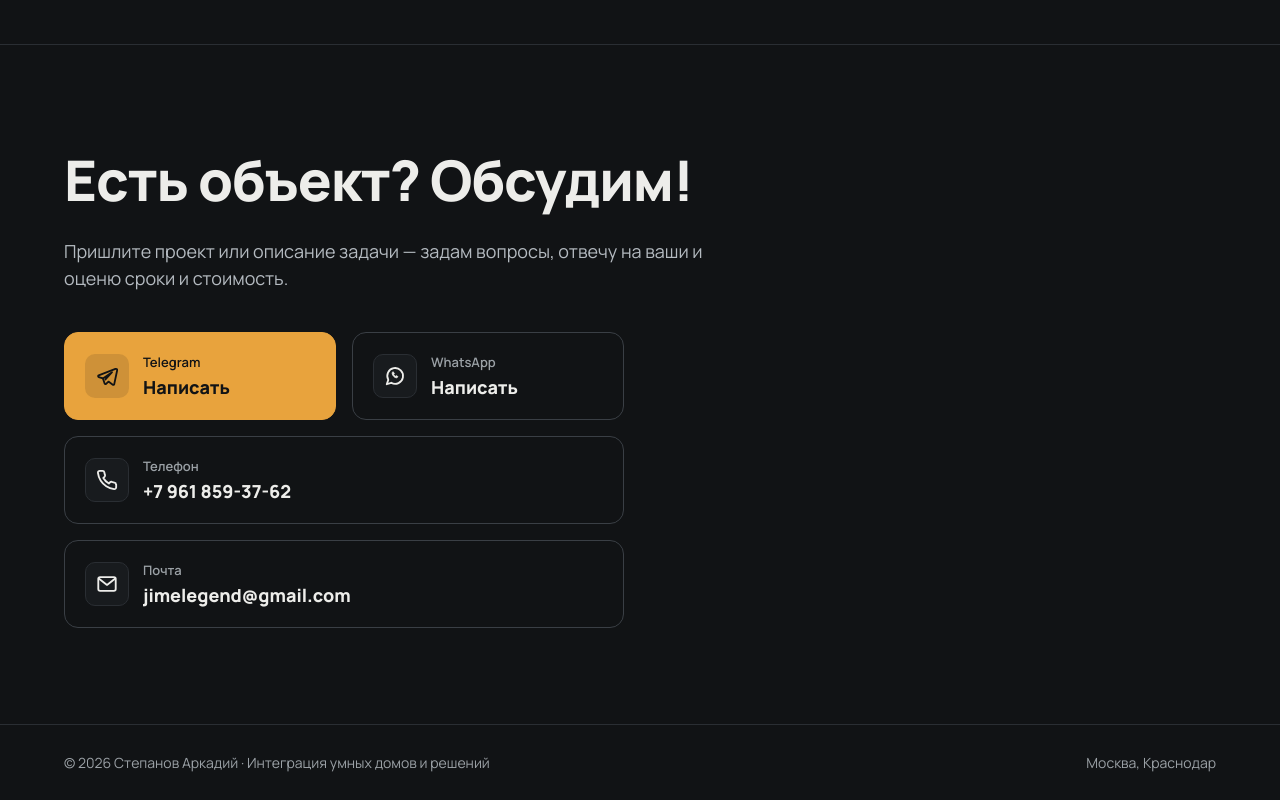
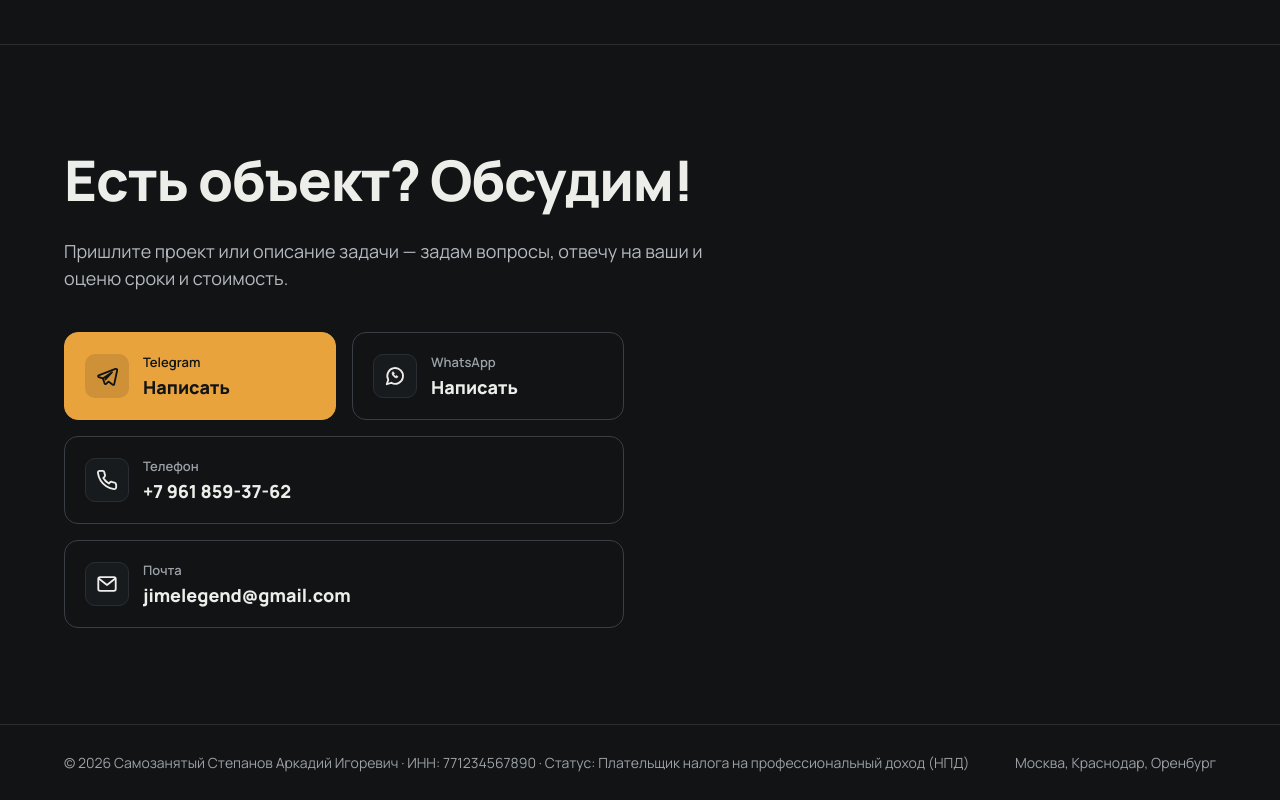
Before and after one commit to JimeLegend/jimelegend.github.io, a plain HTML site: page index.html in a window 1280 px wide. Shown: the part 5195-5995 px from the top of the page. Drawn offline with Linux system fonts and the light colour scheme.

Commit message:
Добавлен ИНН и статус НПД

```diff
--- a/index.html
+++ b/index.html
@@ -741,8 +741,8 @@
 
   <footer>
     <div class="wrap foot">
-      <span>© <span id="year">2026</span> Степанов Аркадий · Интеграция умных домов и решений</span>
-      <span>Москва, Краснодар</span>
+      <span>© <span id="year">2026</span> Самозанятый Степанов Аркадий Игоревич · ИНН: 771234567890 · Статус: Плательщик налога на профессиональный доход (НПД)</span>
+      <span>Москва, Краснодар, Оренбург</span>
     </div>
   </footer>
 
```
